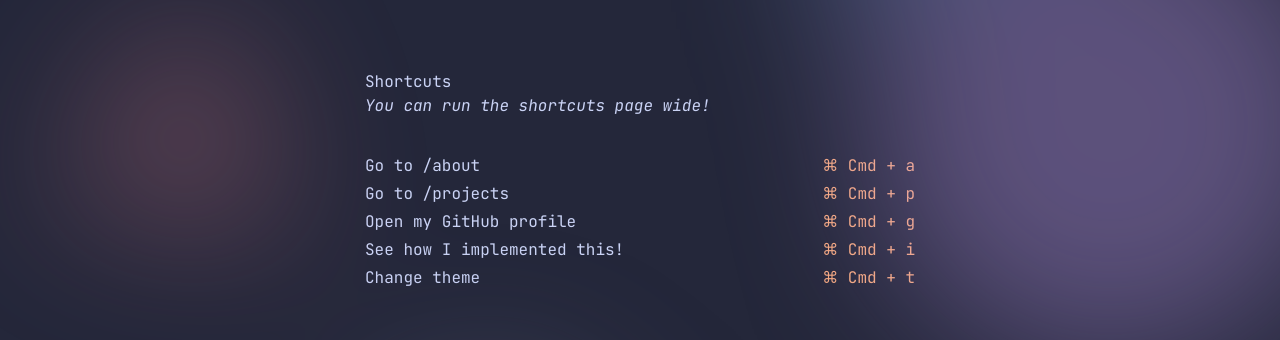
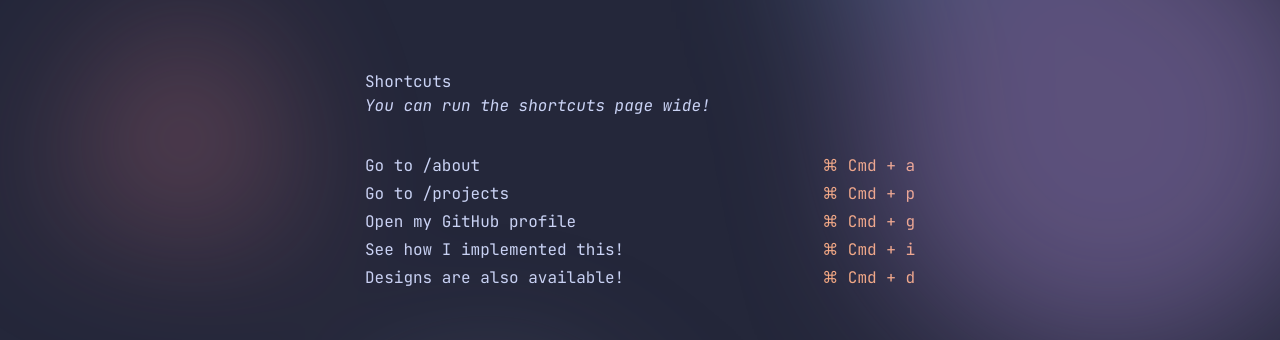
Before and after one commit to mikededo/portfolio, a SvelteKit app: page / in a window 1280 px wide. Shown: the part 374-714 px from the top of the page. Built offline with nearby package versions, Linux system fonts and the light colour scheme; no server answers.

Commit message:
feat: apply sm designs

```diff
--- a/src/lib/components/theme-selector.svelte
+++ b/src/lib/components/theme-selector.svelte
@@ -34,17 +34,17 @@
 </script>
 
 <div
-    class="fixed bottom-12 left-2"
+    class="fixed bottom-10 right-0 md:right-auto md:bottom-12 left-0 md:left-2"
     use:useClickAway={onHide}
 >
     {#if show}
         <div
             transition:fade={{ duration: 125, easing: sineInOut }}
-            class="bg-mantle text-sm px-2 py-2.5 rounded-lg mb-1 flex flex-col gap-[1px]"
+            class="bg-mantle text-sm md:px-2 py-2.5 md:rounded-lg mb-1 flex flex-col gap-[1px]"
         >
             {#each THEMES as themeKey}
                 <button
-                    class="px-4 py-0.5 rounded-full hover:bg-base outline-none text-left"
+                    class="md:px-4 py-0.5 md:rounded-full hover:bg-base outline-none md:text-left"
                     class:bg-base={themeKey === themeState.theme}
                     onclick={onSelect(themeKey)}
                 >
@@ -54,7 +54,7 @@
         </div>
     {/if}
     <button
-        class="px-6 py-1 bg-mantle rounded-full hover:bg-crust w-[148px]"
+        class="px-6 py-1 bg-mantle w-full md:rounded-full hover:bg-crust md:w-[148px]"
         onclick={onClick}
     >
         <p class="text-sm">{themeState.theme}</p>
--- a/src/routes/+layout.svelte
+++ b/src/routes/+layout.svelte
@@ -31,7 +31,7 @@
         </nav>
     </header>
     <main class="bg-base h-full flex-1">
-        <div class="px-4 md:px-8 lg:px-0 container h-full w-full">
+        <div class="px-4 md:px-8 lg:px-12 xl:px-0 container h-full w-full">
             {@render children()}
         </div>
     </main>
--- a/src/routes/+page.svelte
+++ b/src/routes/+page.svelte
@@ -1,10 +1,12 @@
 <script lang="ts">
+    // TODO: Add hrefs to each command
     const COMMANDS = [
-        { desc: 'Go to /about', key: '⌘ Cmd + a' },
-        { desc: 'Go to /projects', key: '⌘ Cmd + p' },
-        { desc: 'Open my GitHub profile', key: '⌘ Cmd + g' },
-        { desc: 'See how I implemented this!', key: '⌘ Cmd + i' },
-        { desc: 'Change theme', key: '⌘ Cmd + t' }
+        { desc: 'Go to /about', key: '⌘ Cmd + a', sm: true },
+        { desc: 'Go to /projects', key: '⌘ Cmd + p', sm: true },
+        { desc: 'Open my GitHub profile', key: '⌘ Cmd + g', sm: true },
+        { desc: 'See how I implemented this!', key: '⌘ Cmd + i', sm: true },
+        { desc: 'Designs are also available!', key: '⌘ Cmd + d', sm: true },
+        { desc: 'Change theme', key: '⌘ Cmd + t', sm: false }
     ];
 </script>
 
@@ -20,7 +22,7 @@
         </div>
         <div class="flex items-end gap-4">
             <span class="text-overlay1">2</span>
-            <h1 class="text-3xl sm:text-4xl md:text-5xl xl:text-7xl font-bold">Miquel de Domingo</h1>
+            <h1 class="text-3xl sm:text-5xl md:text-6xl xl:text-7xl font-bold">Miquel de Domingo</h1>
         </div>
         <div class="flex items-center gap-4 text-sm md:text-md">
             <span class="text-overlay1">3</span>
@@ -29,16 +31,17 @@
     </div>
 
     <!-- Currently hidden on sm devices -->
-    <div class="hidden lg:flex flex-col gap-9 lg:mx-auto lg:w-1/2">
+    <div class="flex flex-col gap-4 sm:gap-6 lg:gap-9 lg:mx-auto lg:w-1/2">
         <div>
             <p>Shortcuts</p>
-            <p class="italic">You can run the shortcuts page wide!</p>
+            <p class="italic hidden md:block">You can run the shortcuts page wide!</p>
         </div>
-        <ul class="flex flex-col gap-1">
-            {#each COMMANDS as { desc, key }(key)}
-                <li class="flex justify-between items-center">
+        <!-- TODO: Decide if text should stay smaller -->
+        <ul class="text-sm md:text-md flex flex-col gap-1">
+            {#each COMMANDS as { desc, key, sm }(key)}
+                <li class:hidden={!sm} class="flex justify-between items-center">
                     <p>{desc}</p>
-                    <p class="text-peach">{key}</p>
+                    <p class="hidden md:block text-peach">{key}</p>
                 </li>
             {/each}
         </ul>
```
